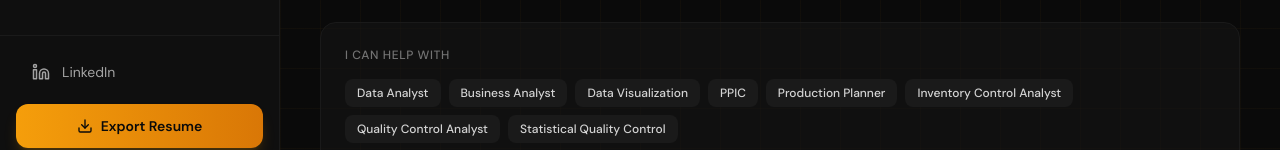
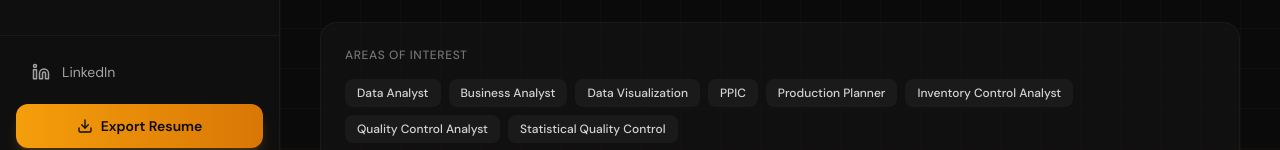
Before and after one commit to Lenv9000/Portofolio-Lenv, a Next.js app: page / in a window 1280 px wide. Both pictures are taken after a click on the button "Contact". Shown: the part 572-722 px from the top of the page. Built offline with nearby package versions, Linux system fonts and the light colour scheme; a web font is replaced by a local one.

Commit message:
Update ContactSection.tsx

```diff
--- a/components/ContactSection.tsx
+++ b/components/ContactSection.tsx
@@ -167,7 +167,7 @@ export default function ContactSection() {
         className="bg-surface-700/50 rounded-2xl p-6 border border-surface-600"
       >
         <h3 className="text-xs uppercase tracking-wider text-neutral-500 mb-4 font-medium">
-          I can help with
+          Areas of interest
         </h3>
         <div className="flex flex-wrap gap-2">
           {userData.contact.services.map((item, index) => (
```
